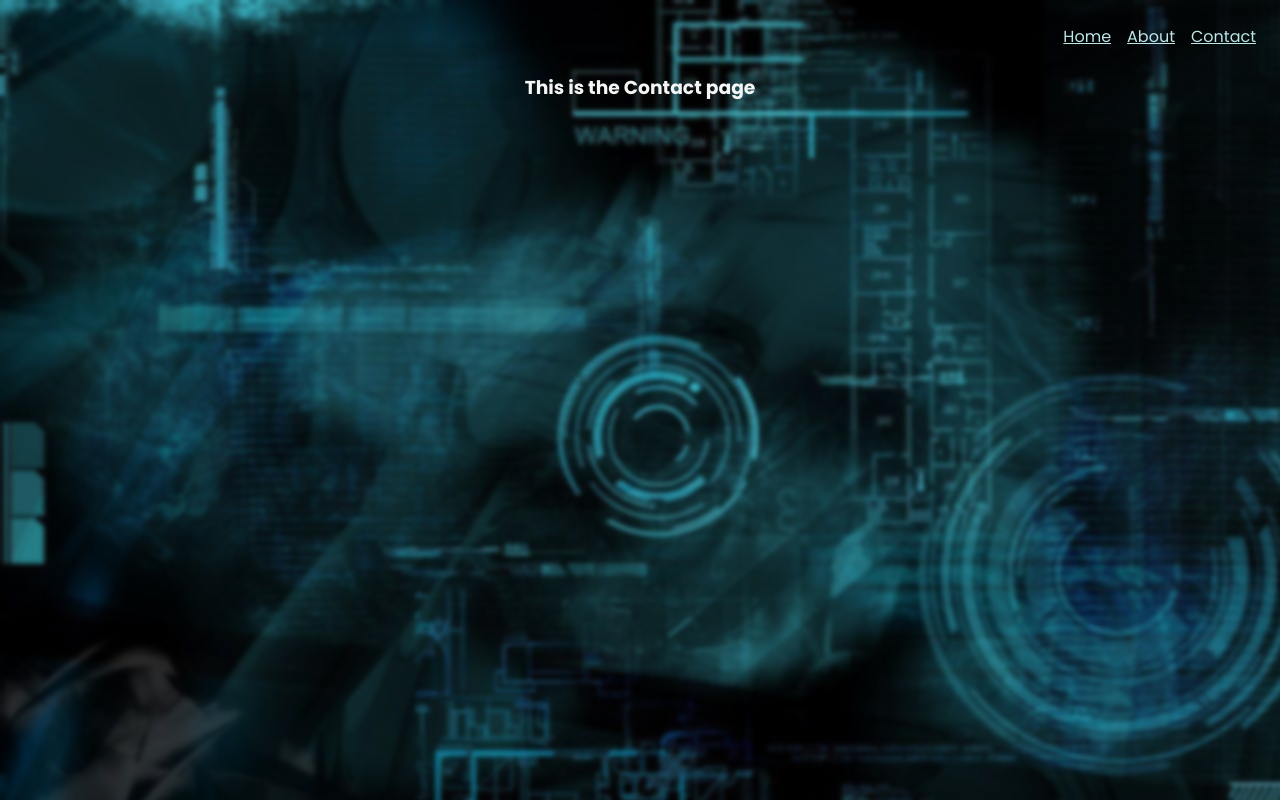
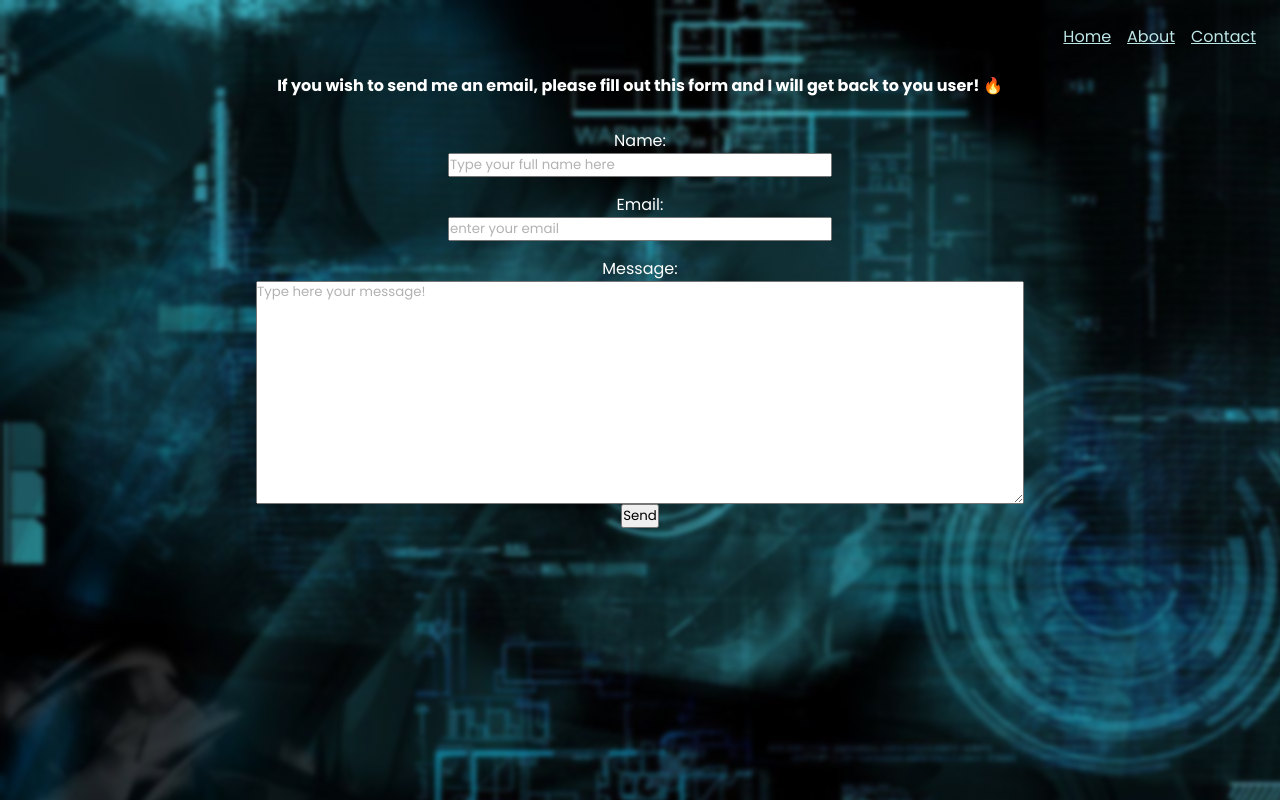
Before and after one commit to liger1apwm/liger1apwm.github.io, a React (Create React App) app: page /contact in a window 1280 px wide. Built offline with nearby package versions, Linux system fonts and the light colour scheme.

Commit message:
contact page finished and css added

```diff
--- a/package.json
+++ b/package.json
@@ -3,6 +3,7 @@
   "version": "0.1.0",
   "private": true,
   "dependencies": {
+    "@emailjs/browser": "^3.6.2",
     "@testing-library/jest-dom": "^5.16.4",
     "@testing-library/react": "^13.2.0",
     "@testing-library/user-event": "^13.5.0",
--- /dev/null
+++ b/src/components/ContactForm.js
@@ -0,0 +1,34 @@
+import React, { useRef } from 'react';
+import emailjs from '@emailjs/browser';
+import '../styles/contact.css'
+
+export const ContactForm = () => {
+  const form = useRef();
+
+  const sendEmail = (e) => {
+    e.preventDefault();
+
+    emailjs.sendForm('service_mzm3btm', 'template_nri1l8u', form.current, 'rbtNmNscH69eIer4J')
+      .then((result) => {
+          console.log(result.text);
+      }, (error) => {
+          console.log(error.text);
+      });
+
+      alert("your email was sent!!!")
+
+      e.target.reset();
+  };
+
+  return (
+    <form ref={form} onSubmit={sendEmail} className='form-wrapper'>
+      <label className='text'>Name:</label>
+      <input placeholder="Type your full name here" className='input-area' type="text" name="name" />
+      <label className='text'>Email:</label>
+      <input placeholder="enter your email" className='input-area' type="email" name="email" />
+      <label className='text'>Message:</label>
+      <textarea placeholder="Type here your message!" className='text-area' name="message" />
+      <input type="submit" value="Send" />
+    </form>
+  );
+};
--- a/src/components/contact.js
+++ b/src/components/contact.js
@@ -1,13 +1,19 @@
 import React from 'react';
-import '../styles/pages.css'
+import '../styles/contact.css'
+import { ContactForm } from './ContactForm';
+import {useContext} from "react";
+import { AppContext } from '../App';
 
 const Contact = () =>{
+
+  const { userName} = useContext(AppContext);
+
   return (
     <div>
-      <h3 className='heading'>This is the Contact page</h3>
-      <div>
+      {/* <h3 className='heading'>This is the Contact page</h3> */}
+      <h4 className='contact-heading'> If you wish to send me an email, please fill out this form and I will get back to you {userName}! &#x1F525; </h4>
+      <ContactForm> </ContactForm>
 
-      </div>
     </div>
   );
 }
--- /dev/null
+++ b/src/styles/contact.css
@@ -0,0 +1,36 @@
+.form-wrapper{
+    display: flex;
+    justify-content: center;
+    align-items: center;
+    flex-direction: column;
+    height: 50vh;
+}
+
+.text{
+    color: rgb(255, 255, 255);
+}
+
+.contact-heading{
+    color: rgb(255, 255, 255);
+    margin-bottom: 30px;
+}
+
+.text-area{
+    height: 60%;
+    width: 60%;
+}
+
+.input-area{
+    width: 30%;
+    margin-bottom: 15px;
+    /* opacity: .5; */
+}
+
+.input-area::-webkit-input-placeholder {
+    color: black; /*Change the placeholder color*/
+    opacity: 0.3; /*Change the opacity between 0 and 1*/
+}
+.text-area::-webkit-input-placeholder {
+    color: black; /*Change the placeholder color*/
+    opacity: 0.3; /*Change the opacity between 0 and 1*/
+}
```
Also changed, not shown: 1 other file (tests, documents, lock files or other folders).
